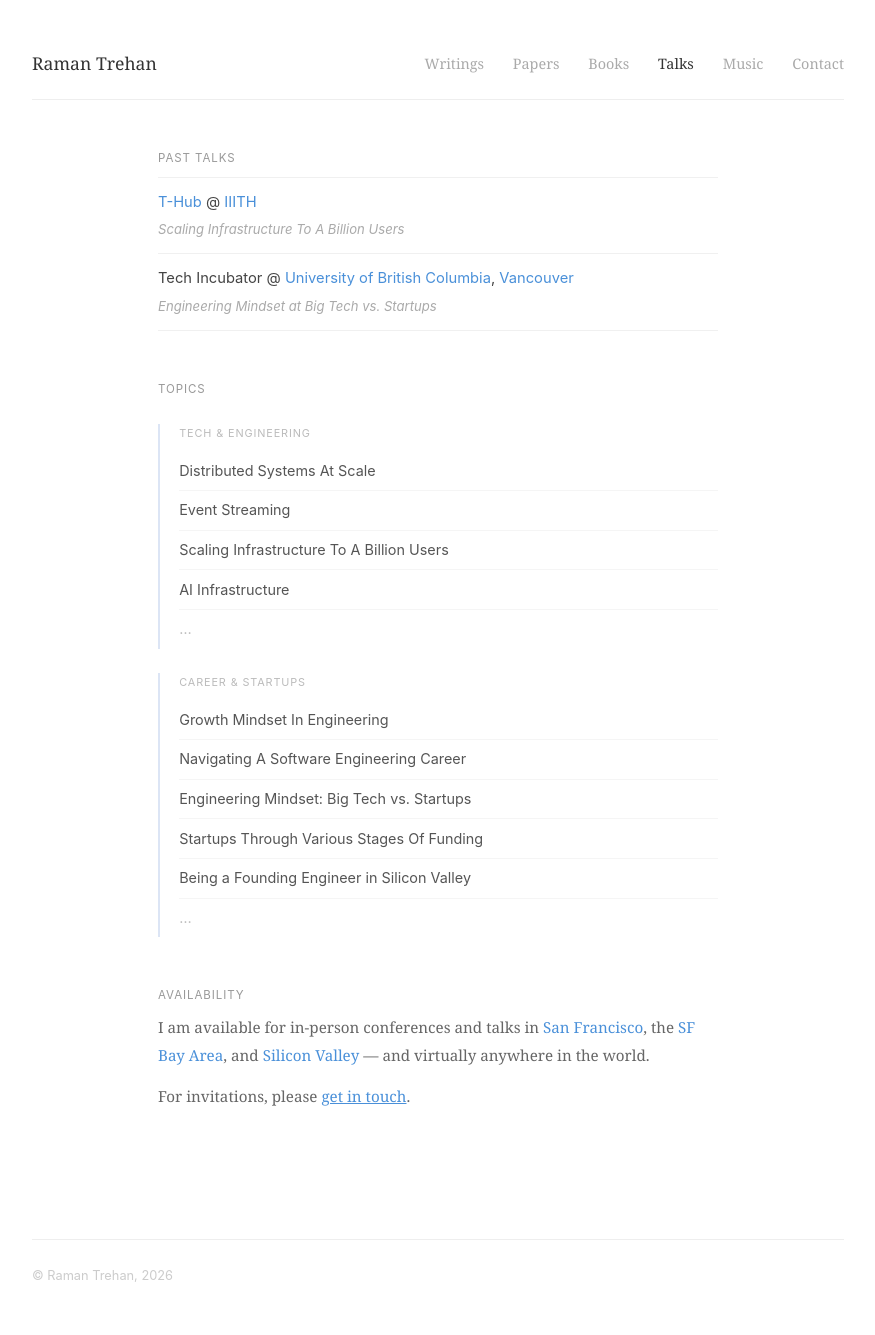
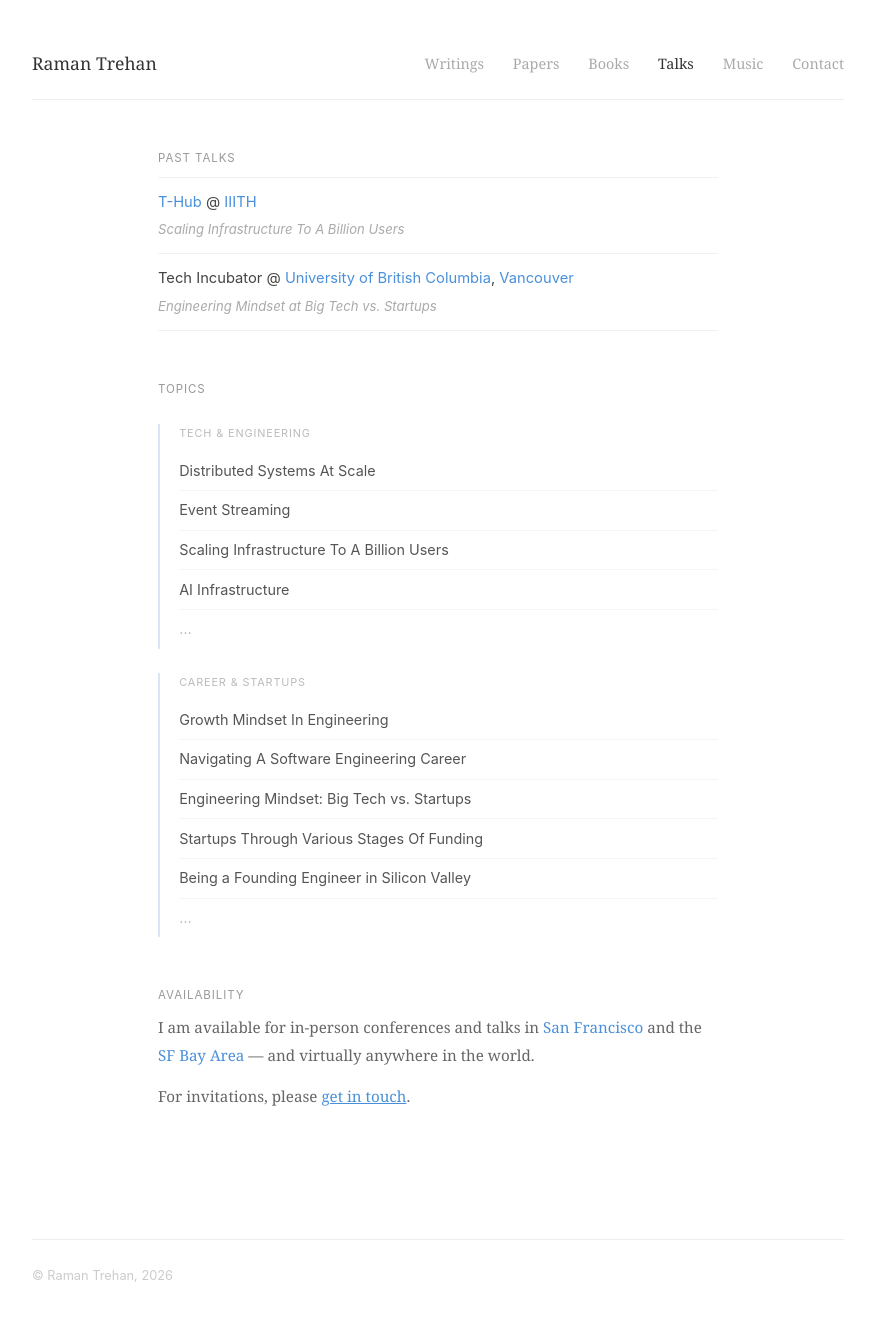
Before and after one commit to ramandeeptrehan/ramandeeptrehan.github.io, a Jekyll site: the page built from talks/index.html, in a window 1280 px wide. Shown: the whole page, without its empty margins (202-1077 px from the left). Built offline with Jekyll 4.4.1, drawn with Linux system fonts in a browser that asks for light colours.

Commit message:
Remove Silicon Valley from talk availability

```diff
--- a/talks/index.html
+++ b/talks/index.html
@@ -48,7 +48,7 @@
 
   <div class="music-section">
     <p class="music-label">Availability</p>
-    <p class="music-body">I am available for in-person conferences and talks in <span class="highlight">San Francisco</span>, the <span class="highlight">SF Bay Area</span>, and <span class="highlight">Silicon Valley</span> — and virtually anywhere in the world.</p>
+    <p class="music-body">I am available for in-person conferences and talks in <span class="highlight">San Francisco</span> and the <span class="highlight">SF Bay Area</span> — and virtually anywhere in the world.</p>
     <p class="music-body">For invitations, please <a href="/contact/" class="highlight">get in touch</a>.</p>
   </div>
 
```
